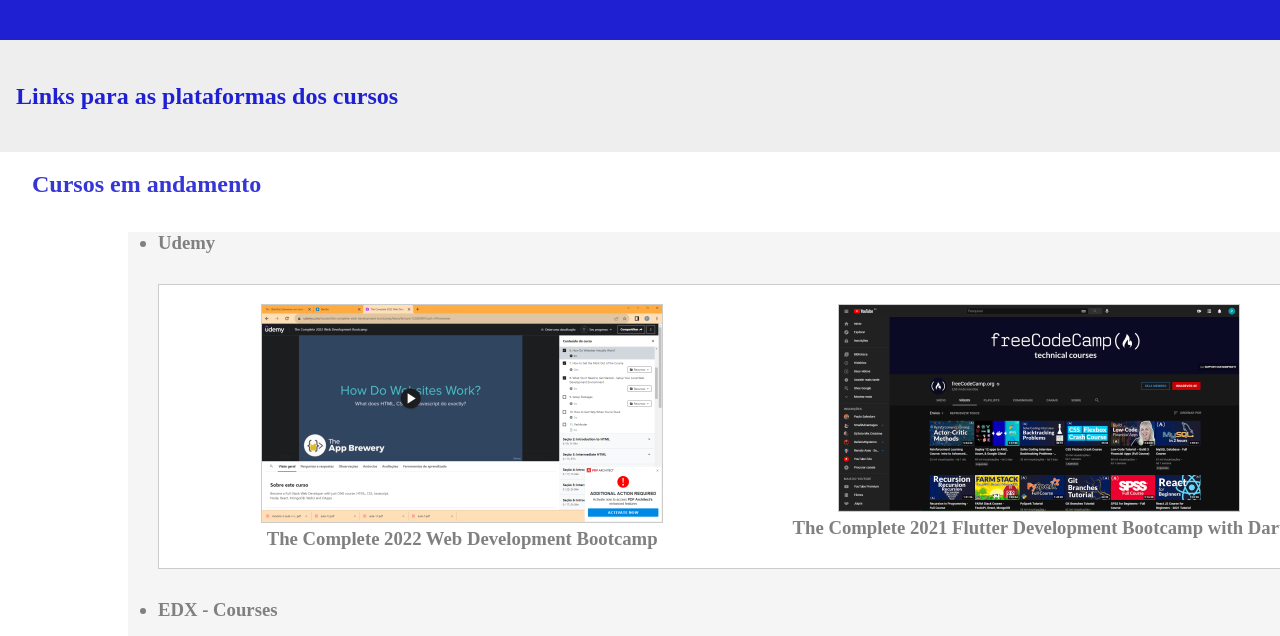
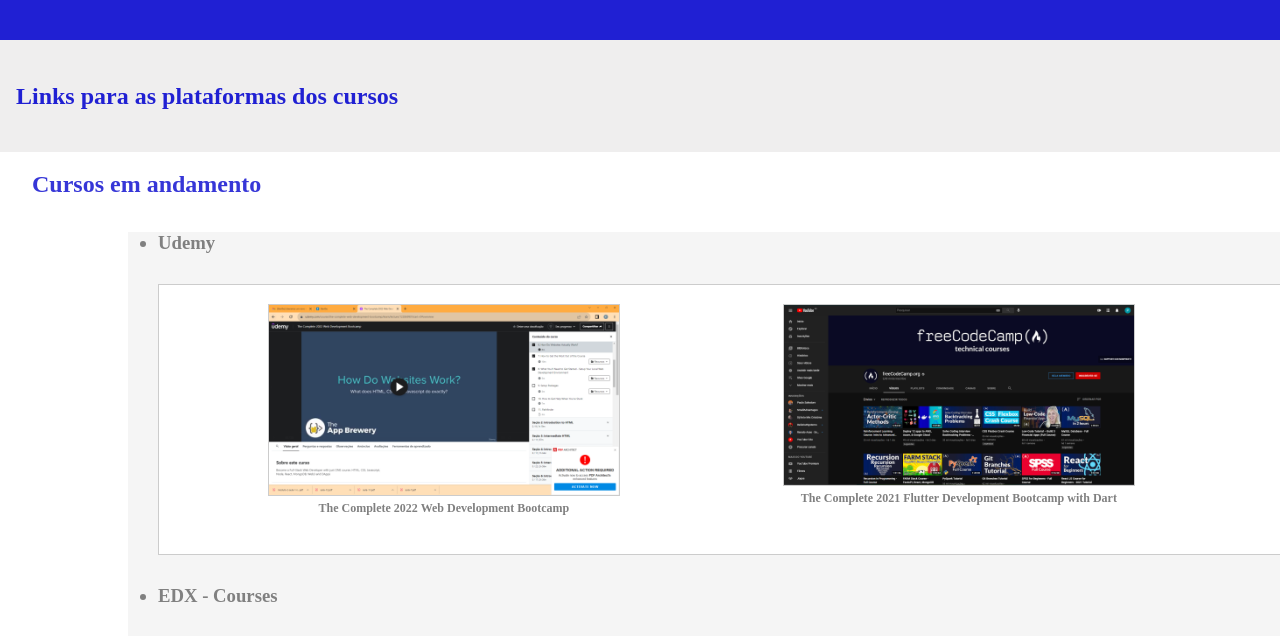
Before and after one commit to aecioprogrammer/meuscursosonline, a plain HTML site: page index.html in a window 1280 px wide. Shown: the part 120-756 px from the top of the page. Drawn offline with Linux system fonts and the light colour scheme.

Commit message:
update img styles

```diff
--- a/css/meusestilos2.css
+++ b/css/meusestilos2.css
@@ -1,6 +1,24 @@
 * {
   margin: 0;
   padding: 0;
+}
+
+a {
+  color: rgb(0, 0, 0, 60%);
+}
+
+h1 {
+  text-align: center;
+}
+
+img {
+  border: 1px solid #ccc;
+  width: 350px;
+}
+
+p {
+  margin-bottom: 20px;
+  font-size: 12px;
 }
 
 .titulo {
@@ -44,18 +62,6 @@
   color: gray; /**rgb(54, 54, 223);*/
   overflow: hidden;
   padding-left: 30px;
-}
-
-a {
-  color: rgb(0, 0, 0, 60%);
-}
-
-h1 {
-  text-align: center;
-}
-
-img {
-  border: 1px solid #ccc;
 }
 
 /*
@@ -129,14 +135,15 @@
   background-color: white;
   padding: 1em 2em 1em 2em;
   width: 100%;
+  gap: 20px;
 }
 
-body > div > img {
+/*body > div > img {
   display: flex;
   margin: 0 auto;
   max-width: 100%;
   border: 1px solid #ccc;
-}
+}*/
 
 @media (max-width: 1000px) {
   body {
@@ -178,7 +185,6 @@
     grid-template-columns: auto;
     margin: 30px auto 30px auto;
     padding: 1em 0 1em 0;
-    gap: 20px;
   }
 
   .lista {
```
